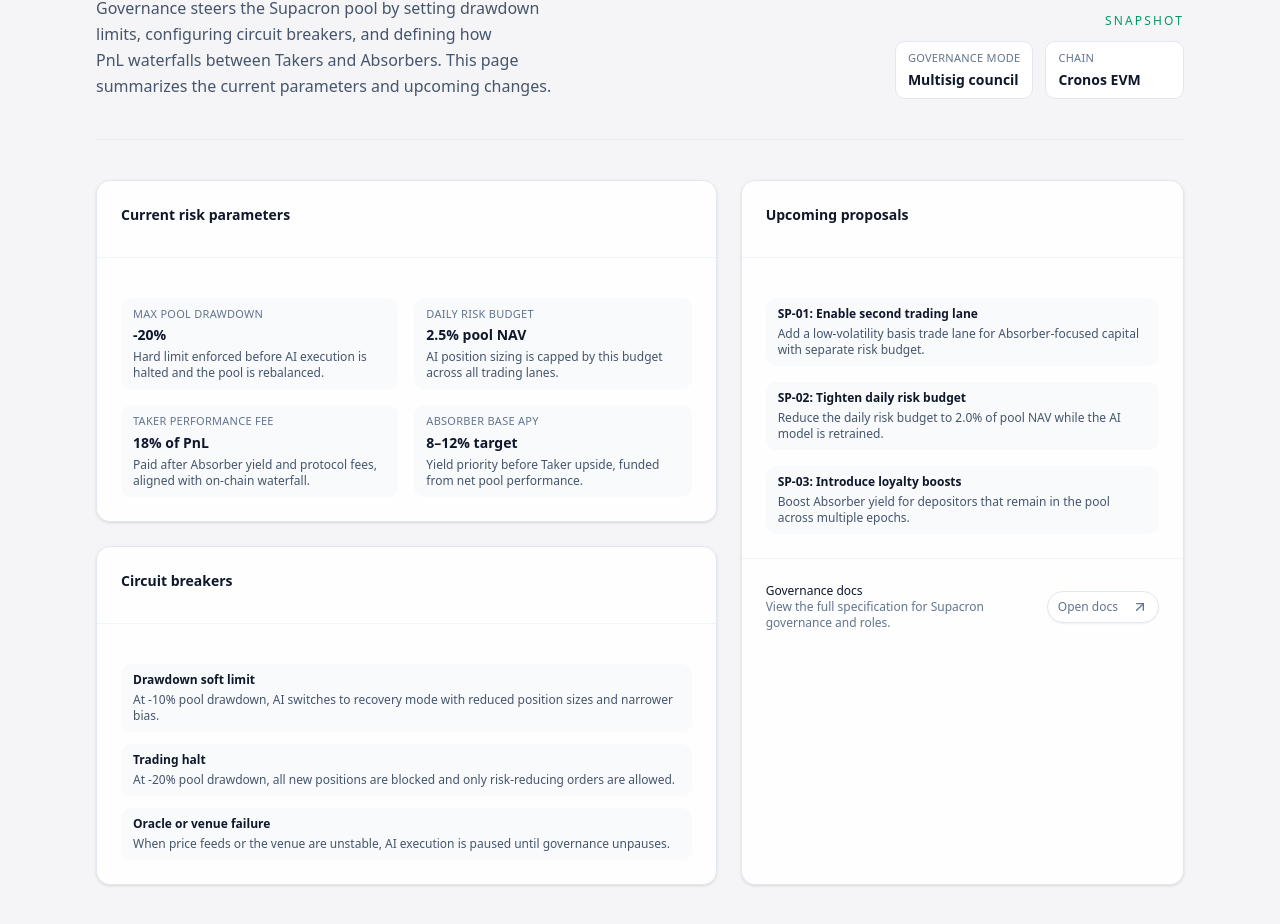
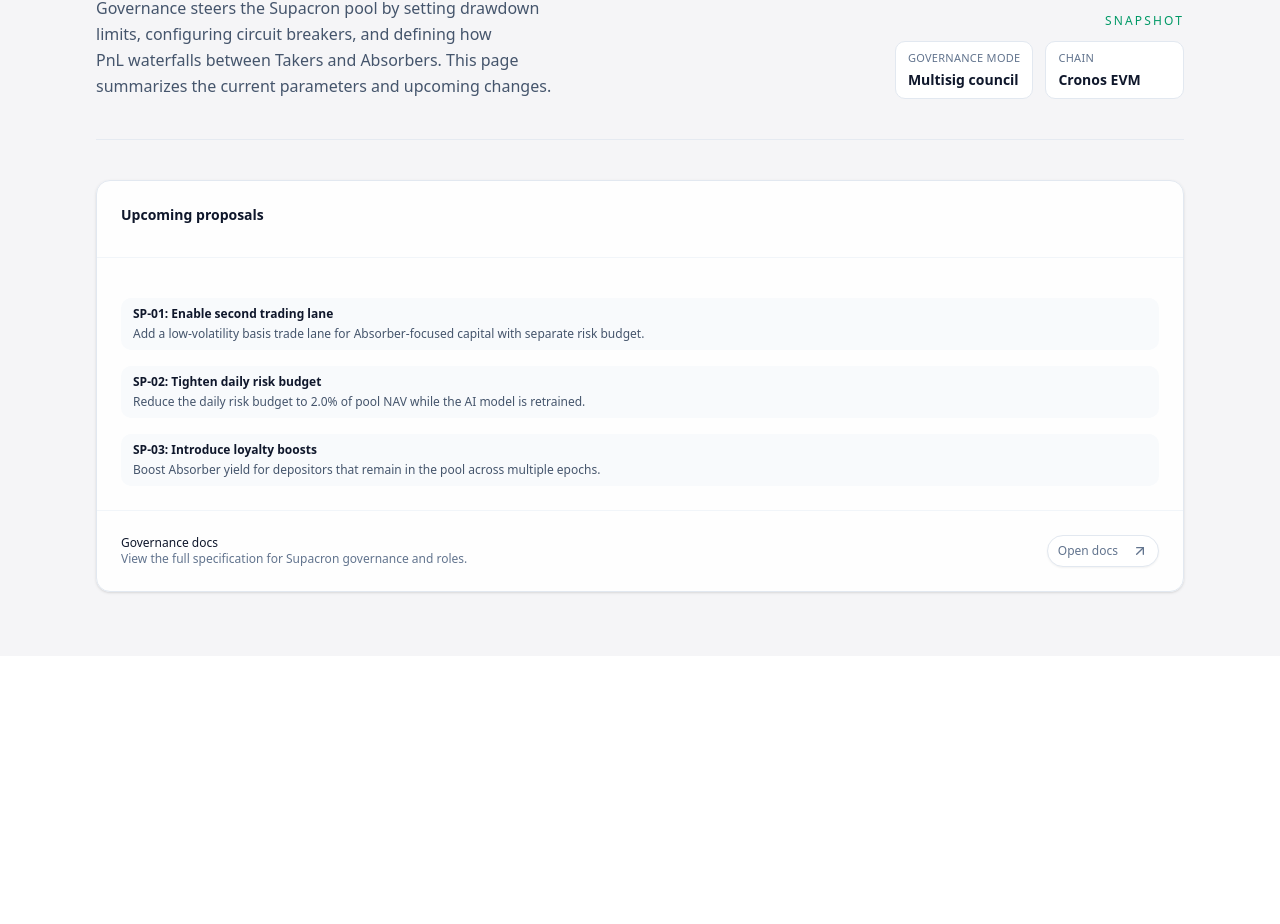
Before and after one commit to youvandra/supacrono, a Next.js app: page /governance in a window 1280 px wide. Shown: the part 294-1218 px from the top of the page. After the commit the page ends 950 px from the top, so only its background shows below. Built offline with nearby package versions, Linux system fonts and the light colour scheme.

Commit message:
refactor(governance): move risk parameters to pool page and simplify layout

```diff
--- a/src/app/governance/page.tsx
+++ b/src/app/governance/page.tsx
@@ -292,96 +292,7 @@
 
 function GovernanceGrid() {
   return (
-    <section className="mt-10 grid gap-6 lg:grid-cols-[minmax(0,1.4fr)_minmax(0,1fr)]">
-      <div className="space-y-6">
-        <Card className="border-slate-200 bg-white/90">
-          <CardHeader className="border-b border-slate-100 pb-3">
-            <CardTitle className="text-sm font-semibold text-slate-900">
-              Current risk parameters
-            </CardTitle>
-          </CardHeader>
-          <CardContent className="grid gap-4 pt-4 text-sm text-slate-600 sm:grid-cols-2">
-            <div className="space-y-1 rounded-lg bg-slate-50 px-3 py-2">
-              <p className="text-[11px] font-medium uppercase tracking-wide text-slate-500">
-                Max pool drawdown
-              </p>
-              <p className="text-sm font-semibold text-slate-900">-20%</p>
-              <p className="text-xs">
-                Hard limit enforced before AI execution is halted and the pool
-                is rebalanced.
-              </p>
-            </div>
-            <div className="space-y-1 rounded-lg bg-slate-50 px-3 py-2">
-              <p className="text-[11px] font-medium uppercase tracking-wide text-slate-500">
-                Daily risk budget
-              </p>
-              <p className="text-sm font-semibold text-slate-900">2.5% pool NAV</p>
-              <p className="text-xs">
-                AI position sizing is capped by this budget across all trading
-                lanes.
-              </p>
-            </div>
-            <div className="space-y-1 rounded-lg bg-slate-50 px-3 py-2">
-              <p className="text-[11px] font-medium uppercase tracking-wide text-slate-500">
-                Taker performance fee
-              </p>
-              <p className="text-sm font-semibold text-slate-900">18% of PnL</p>
-              <p className="text-xs">
-                Paid after Absorber yield and protocol fees, aligned with
-                on-chain waterfall.
-              </p>
-            </div>
-            <div className="space-y-1 rounded-lg bg-slate-50 px-3 py-2">
-              <p className="text-[11px] font-medium uppercase tracking-wide text-slate-500">
-                Absorber base APY
-              </p>
-              <p className="text-sm font-semibold text-slate-900">8–12% target</p>
-              <p className="text-xs">
-                Yield priority before Taker upside, funded from net pool
-                performance.
-              </p>
-            </div>
-          </CardContent>
-        </Card>
-
-        <Card className="border-slate-200 bg-white/90">
-          <CardHeader className="border-b border-slate-100 pb-3">
-            <CardTitle className="text-sm font-semibold text-slate-900">
-              Circuit breakers
-            </CardTitle>
-          </CardHeader>
-          <CardContent className="space-y-3 pt-4 text-sm text-slate-600">
-            <div className="space-y-1 rounded-lg bg-slate-50 px-3 py-2">
-              <p className="text-xs font-semibold text-slate-900">
-                Drawdown soft limit
-              </p>
-              <p className="text-xs">
-                At -10% pool drawdown, AI switches to recovery mode with reduced
-                position sizes and narrower bias.
-              </p>
-            </div>
-            <div className="space-y-1 rounded-lg bg-slate-50 px-3 py-2">
-              <p className="text-xs font-semibold text-slate-900">
-                Trading halt
-              </p>
-              <p className="text-xs">
-                At -20% pool drawdown, all new positions are blocked and only
-                risk-reducing orders are allowed.
-              </p>
-            </div>
-            <div className="space-y-1 rounded-lg bg-slate-50 px-3 py-2">
-              <p className="text-xs font-semibold text-slate-900">
-                Oracle or venue failure
-              </p>
-              <p className="text-xs">
-                When price feeds or the venue are unstable, AI execution is
-                paused until governance unpauses.
-              </p>
-            </div>
-          </CardContent>
-        </Card>
-      </div>
-
+    <section className="mt-10 space-y-6">
       <Card className="border-slate-200 bg-white/90">
         <CardHeader className="border-b border-slate-100 pb-3">
           <CardTitle className="text-sm font-semibold text-slate-900">
--- a/src/app/pool/page.tsx
+++ b/src/app/pool/page.tsx
@@ -773,34 +773,86 @@
         </CardContent>
       </Card>
 
-      <Card className="border-slate-200 bg-slate-50/80">
+      <div className="space-y-4">
+        <Card className="border-slate-200 bg-white/95">
           <CardHeader className="border-b border-slate-100 pb-3">
             <CardTitle className="text-sm font-semibold text-slate-900">
-            Risk and safety
+              Current risk parameters
+            </CardTitle>
+          </CardHeader>
+          <CardContent className="grid gap-4 pt-4 text-xs text-slate-600 sm:grid-cols-2">
+            <div className="space-y-1 rounded-lg bg-slate-50 px-3 py-2">
+              <p className="text-[11px] font-medium uppercase tracking-wide text-slate-500">
+                Max pool drawdown
+              </p>
+              <p className="text-sm font-semibold text-slate-900">-20%</p>
+              <p className="text-[11px] text-slate-500">
+                Hard limit before AI execution is halted and the pool is
+                rebalanced.
+              </p>
+            </div>
+            <div className="space-y-1 rounded-lg bg-slate-50 px-3 py-2">
+              <p className="text-[11px] font-medium uppercase tracking-wide text-slate-500">
+                Daily risk budget
+              </p>
+              <p className="text-sm font-semibold text-slate-900">2.5% of NAV</p>
+              <p className="text-[11px] text-slate-500">
+                Cap on net new risk the AI can deploy per day.
+              </p>
+            </div>
+            <div className="space-y-1 rounded-lg bg-slate-50 px-3 py-2">
+              <p className="text-[11px] font-medium uppercase tracking-wide text-slate-500">
+                Protocol fee on Takers
+              </p>
+              <p className="text-sm font-semibold text-slate-900">18% of profit</p>
+              <p className="text-[11px] text-slate-500">
+                Performance share taken on realized upside from Taker positions.
+              </p>
+            </div>
+            <div className="space-y-1 rounded-lg bg-slate-50 px-3 py-2">
+              <p className="text-[11px] font-medium uppercase tracking-wide text-slate-500">
+                Absorber target APY
+              </p>
+              <p className="text-sm font-semibold text-slate-900">8–12% range</p>
+              <p className="text-[11px] text-slate-500">
+                Governance tunes yield band while keeping drawdown rails intact.
+              </p>
+            </div>
+          </CardContent>
+        </Card>
+
+        <Card className="border-slate-200 bg-white/95">
+          <CardHeader className="border-b border-slate-100 pb-3">
+            <CardTitle className="text-sm font-semibold text-slate-900">
+              Circuit breakers
             </CardTitle>
           </CardHeader>
           <CardContent className="space-y-3 pt-4 text-xs text-slate-600">
-          <div>
-            <p className="font-semibold text-slate-900">
-              Max Absorber drawdown
+            <div className="space-y-1 rounded-lg bg-slate-50 px-3 py-2">
+              <p className="text-xs font-semibold text-slate-900">
+                Drawdown soft limit
               </p>
-            <p>
-              Absorber capital is protected by a hard drawdown limit; pool logic
-              halts trading before this is breached.
+              <p className="text-[11px] text-slate-500">
+                At -10% pool drawdown, AI switches to recovery mode with reduced
+                position sizes and narrower bias.
               </p>
             </div>
-          <div>
-            <p className="font-semibold text-slate-900">Emergency pause</p>
-            <p>
-              Governance can pause AI execution and new deposits if oracles,
-              venues, or contracts behave unexpectedly.
+            <div className="space-y-1 rounded-lg bg-slate-50 px-3 py-2">
+              <p className="text-xs font-semibold text-slate-900">
+                Trading halt threshold
+              </p>
+              <p className="text-[11px] text-slate-500">
+                At -20% drawdown, trading halts and the pool is rebalanced back
+                toward neutral.
               </p>
             </div>
-          <div>
-            <p className="font-semibold text-slate-900">Disclaimer</p>
-            <p>
-              This is a non-custodial, experimental prototype for the Cronos EVM
-              hackathon. Do not treat figures as production yields.
+            <div className="space-y-1 rounded-lg bg-slate-50 px-3 py-2">
+              <p className="text-xs font-semibold text-slate-900">
+                Oracle and venue failures
+              </p>
+              <p className="text-[11px] text-slate-500">
+                Governance can trigger an emergency pause if oracles, venues, or
+                contracts misbehave.
               </p>
             </div>
           </CardContent>
@@ -817,6 +869,7 @@
             </Button>
           </CardFooter>
         </Card>
+      </div>
     </motion.section>
   )
 }
```
Lines whose indentation alone changed are shown as unchanged.
